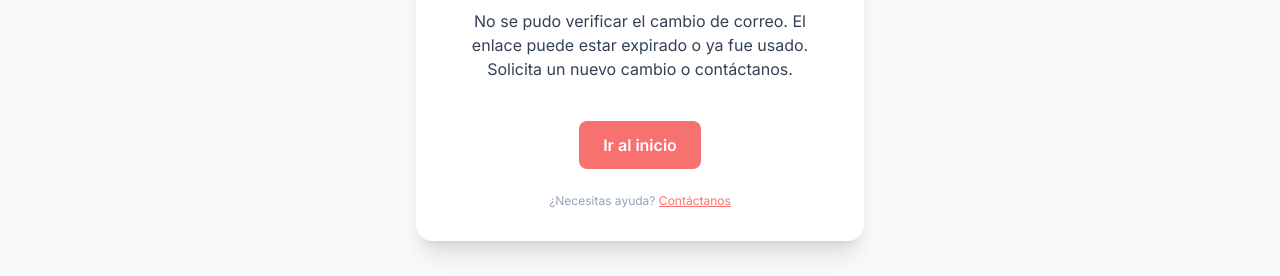
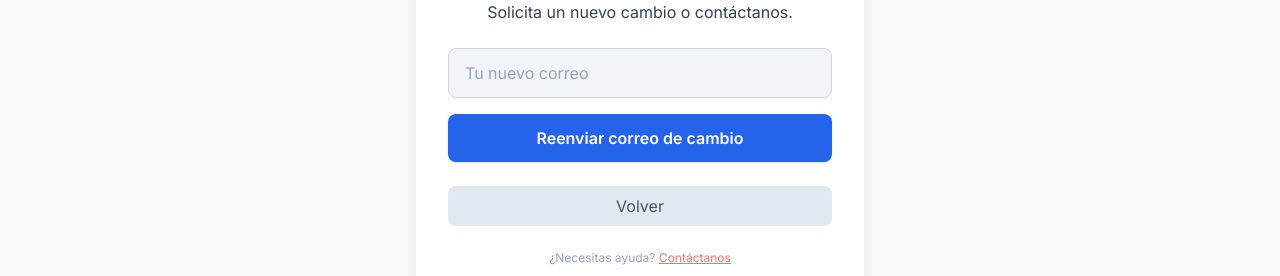
Before and after one commit to 4NDR3S-01/StyleHub, a Next.js app: page /change-email in a window 1280 px wide. Shown: the part 382-658 px from the top of the page. Built offline with nearby package versions, Linux system fonts and the light colour scheme; no server answers.

Commit message:
agregar funcionalidad para reenviar correos en las páginas de cambio de correo, confirmación y restablecimiento de contraseña

```diff
--- a/src/app/change-email/page.tsx
+++ b/src/app/change-email/page.tsx
@@ -7,9 +7,11 @@ import supabase from "@/lib/supabaseClient";
 function ChangeEmailPageContent() {
   const searchParams = useSearchParams();
   const [status, setStatus] = React.useState<'pending'|'success'|'error'>('pending');
+  const [showResend, setShowResend] = React.useState(false);
+  const [emailToResend, setEmailToResend] = React.useState("");
+  const [resendMsg, setResendMsg] = React.useState("");
 
   React.useEffect(() => {
-    // Obtener token y email de query o hash
     let token = searchParams.get("token");
     let email = searchParams.get("email");
     if (typeof window !== "undefined" && (!token || !email) && window.location.hash) {
@@ -22,6 +24,7 @@ function ChangeEmailPageContent() {
     }
     if (!token || !email) {
       setStatus('error');
+      setShowResend(true);
       return;
     }
     // Confirmar cambio de email con Supabase
@@ -29,19 +32,22 @@ function ChangeEmailPageContent() {
       try {
         const { error } = await supabase.auth.verifyOtp({
           type: 'email_change',
-          token: token!,
-          email: email!
+          token,
+          email
         });
         if (error) {
           setStatus('error');
+          setShowResend(true);
         } else {
           setStatus('success');
         }
       } catch {
         setStatus('error');
+        setShowResend(true);
       }
     };
     confirm();
+    // eslint-disable-next-line
   }, [searchParams]);
 
   // Redirección automática tras éxito
@@ -53,6 +59,24 @@ function ChangeEmailPageContent() {
       return () => clearTimeout(timeout);
     }
   }, [status]);
+
+  // Manejar reenvío de correo
+  const handleResend = async (e: React.FormEvent) => {
+    e.preventDefault();
+    setResendMsg("");
+    if (!emailToResend) {
+      setResendMsg("Debes ingresar tu nuevo correo.");
+      return;
+    }
+    // El tipo debe ser 'email_change'
+    const { error } = await supabase.auth.resend({ type: 'email_change', email: emailToResend });
+    if (error) {
+      setResendMsg("No se pudo reenviar el correo. Intenta más tarde o contáctanos.");
+    } else {
+      setResendMsg("Correo para cambio reenviado. Revisa tu bandeja de entrada.");
+      setShowResend(false);
+    }
+  };
 
   return (
     <div className="min-h-screen flex items-center justify-center bg-slate-50">
@@ -76,7 +100,35 @@ function ChangeEmailPageContent() {
           <>
             <h1 className="text-3xl font-bold text-red-400 mb-4">Error al confirmar</h1>
             <p className="text-slate-700 mb-6">No se pudo verificar el cambio de correo. El enlace puede estar expirado o ya fue usado.<br />Solicita un nuevo cambio o contáctanos.</p>
-            <a href="/" className="btn bg-red-400 text-white font-semibold px-6 py-3 rounded-lg inline-block mt-4 hover:bg-red-500 transition">Ir al inicio</a>
+            {!showResend && (
+              <a href="/" className="btn bg-red-400 text-white font-semibold px-6 py-3 rounded-lg inline-block mt-4 hover:bg-red-500 transition">Ir al inicio</a>
+            )}
+            {showResend && (
+              <form onSubmit={handleResend} className="flex flex-col gap-4 mt-4">
+                <input
+                  type="email"
+                  placeholder="Tu nuevo correo"
+                  value={emailToResend}
+                  onChange={e => setEmailToResend(e.target.value)}
+                  className="w-full px-4 py-3 border border-slate-300 rounded-lg bg-slate-100 text-slate-800 placeholder-slate-400 focus:outline-none focus:border-blue-400 focus:ring-2 focus:ring-blue-400"
+                  required
+                />
+                <button
+                  type="submit"
+                  className="w-full bg-blue-600 text-white py-3 rounded-lg font-semibold hover:bg-blue-700 transition-colors shadow"
+                >
+                  Reenviar correo de cambio
+                </button>
+                {resendMsg && <div className="text-xs text-green-500 mt-2">{resendMsg}</div>}
+                <button
+                  type="button"
+                  className="w-full mt-2 bg-slate-200 text-slate-600 py-2 rounded-lg hover:bg-slate-300 transition"
+                  onClick={() => setShowResend(false)}
+                >
+                  Volver
+                </button>
+              </form>
+            )}
           </>
         )}
         <p className="text-xs mt-6 text-slate-400">¿Necesitas ayuda? <a href="mailto:soporte@stylehub.com" className="underline text-red-400">Contáctanos</a></p>
--- a/src/app/confirm-email/page.tsx
+++ b/src/app/confirm-email/page.tsx
@@ -12,41 +12,42 @@ function ConfirmEmailPageContent() {
   const [resendMsg, setResendMsg] = React.useState<string>("");
   const [token, setToken] = React.useState<string | null>(null);
   const [email, setEmail] = React.useState<string | null>(null);
+  const [showEmailInput, setShowEmailInput] = React.useState(false);
 
   useEffect(() => {
-    // Primero intenta obtener de la query
     let _token = searchParams.get("token");
     let _email = searchParams.get("email");
 
     // Si no están, intenta obtener del hash
-    if (!_token || !_email) {
+    if (!_token) {
       if (typeof window !== "undefined" && window.location.hash) {
         const hashParams = new URLSearchParams(window.location.hash.replace('#', ''));
-        // Supabase envía access_token y type
         _token = hashParams.get("access_token");
         _email = hashParams.get("email");
-        // Si no hay email, intenta obtenerlo del contexto (no siempre está en el hash)
-        if (!_email && hashParams.get("user_metadata.email")) {
-          _email = hashParams.get("user_metadata.email");
-        }
       }
     }
     setToken(_token);
     setEmail(_email);
-    if (!_token || !_email) {
+    if (!_token) {
       setStatus('unauthorized');
       setEmailToResend(null);
       return;
     }
-    setEmailToResend(_email);
+    if (_email) setEmailToResend(_email);
+
     // Confirmar email con Supabase
     const confirm = async () => {
       try {
-        const { error } = await supabase.auth.verifyOtp({ type: 'email', token: _token!, email: _email! });
-        if (error) {
+        // Puede que el email no esté, Supabase lo requiere pero a veces igual funciona solo con token
+        if (_email) {
+          const { error } = await supabase.auth.verifyOtp({ type: 'email', token: _token, email: _email });
+          if (error) {
+            setStatus('error');
+          } else {
+            setStatus('success');
+          }
+        } else {
           setStatus('error');
-        } else {
-          setStatus('success');
         }
       } catch {
         setStatus('error');
@@ -66,10 +67,15 @@ function ConfirmEmailPageContent() {
   }, [status]);
 
   // Función para reenviar correo de verificación
-  const handleResend = async () => {
+  const handleResend = async (providedEmail?: string) => {
     setResendMsg("");
-    if (!emailToResend) return;
-    const { error } = await supabase.auth.resend({ type: 'signup', email: emailToResend });
+    const emailToSend = providedEmail || emailToResend;
+    if (!emailToSend) {
+      setShowEmailInput(true);
+      return;
+    }
+    setShowEmailInput(false);
+    const { error } = await supabase.auth.resend({ type: 'signup', email: emailToSend });
     if (error) {
       setResendMsg("No se pudo reenviar el correo. Intenta más tarde o contáctanos.");
     } else {
@@ -106,7 +112,20 @@ function ConfirmEmailPageContent() {
           <>
             <h1 className="text-3xl font-bold text-red-400 mb-4">Error al confirmar</h1>
             <p className="text-slate-700 mb-6">No se pudo verificar tu correo. El enlace puede estar expirado o ya fue usado.<br />Solicita un nuevo correo de verificación o contáctanos.</p>
-            <button onClick={handleResend} className="btn bg-blue-600 text-white font-semibold px-6 py-3 rounded-lg inline-block mt-4 hover:bg-blue-700 transition">Reenviar correo</button>
+            {!showEmailInput && emailToResend && (
+              <button onClick={() => handleResend()} className="btn bg-blue-600 text-white font-semibold px-6 py-3 rounded-lg inline-block mt-4 hover:bg-blue-700 transition">Reenviar correo</button>
+            )}
+            {(showEmailInput || !emailToResend) && (
+              <form onSubmit={e => {
+                e.preventDefault();
+                const val = (e.target as any).email.value;
+                setEmailToResend(val);
+                handleResend(val);
+              }}>
+                <input name="email" type="email" required placeholder="Tu email" className="input px-4 py-2 rounded-lg border border-slate-300 mb-2" />
+                <button type="submit" className="btn bg-blue-600 text-white font-semibold px-6 py-3 rounded-lg inline-block mt-2 hover:bg-blue-700 transition">Enviar enlace</button>
+              </form>
+            )}
             {resendMsg && <div className="text-xs text-green-500 mt-2">{resendMsg}</div>}
             <Link href="/" className="btn bg-red-400 text-white font-semibold px-6 py-3 rounded-lg inline-block mt-4 hover:bg-red-500 transition">Ir al inicio</Link>
           </>
--- a/src/app/reset-password/page.tsx
+++ b/src/app/reset-password/page.tsx
@@ -10,7 +10,11 @@ function ResetPasswordPageContent() {
   const [error, setError] = useState("");
   const [success, setSuccess] = useState(false);
   const [loading, setLoading] = useState(false);
+  const [showResend, setShowResend] = useState(false);
+  const [emailToResend, setEmailToResend] = useState("");
+  const [resendMsg, setResendMsg] = useState("");
   const searchParams = useSearchParams();
+
   // Obtener token y email de query o hash
   let token = searchParams.get("token");
   let email = searchParams.get("email");
@@ -26,6 +30,7 @@ function ResetPasswordPageContent() {
   useEffect(() => {
     if (!token || !email) {
       setError("Token o correo inválido. Verifica el enlace de tu correo.");
+      setShowResend(true);
     }
   }, [token, email]);
 
@@ -55,6 +60,7 @@ function ResetPasswordPageContent() {
     }
     if (!token || !email) {
       setError("Token o correo inválido.");
+      setShowResend(true);
       return;
     }
     setLoading(true);
@@ -63,6 +69,7 @@ function ResetPasswordPageContent() {
     if (verifyError) {
       setLoading(false);
       setError(verifyError.message);
+      setShowResend(true);
       return;
     }
     // Si la verificación fue exitosa, actualiza la contraseña
@@ -73,6 +80,23 @@ function ResetPasswordPageContent() {
       return;
     }
     setSuccess(true);
+  };
+
+  // Manejar reenvío de correo
+  const handleResend = async (e: React.FormEvent) => {
+    e.preventDefault();
+    setResendMsg("");
+    if (!emailToResend) {
+      setResendMsg("Debes ingresar tu correo.");
+      return;
+    }
+    const { error } = await supabase.auth.resetPasswordForEmail(emailToResend);
+    if (error) {
+      setResendMsg("No se pudo reenviar el correo. Intenta más tarde o contáctanos.");
+    } else {
+      setResendMsg("Correo de recuperación reenviado. Revisa tu bandeja de entrada.");
+      setShowResend(false);
+    }
   };
 
   return (
@@ -86,6 +110,8 @@ function ResetPasswordPageContent() {
             <span className="block text-xs text-slate-400 mt-2">Serás redirigido automáticamente...</span>
           </>
         ) : (
+          <>
+            {!showResend ? (
               <form onSubmit={handleSubmit} className="flex flex-col gap-4">
                 <input
                   type="password"
@@ -112,8 +138,52 @@ function ResetPasswordPageContent() {
                 >
                   {loading ? "Actualizando..." : "Restablecer contraseña"}
                 </button>
-            {error && <div className="text-xs text-red-400 mt-2">{error}</div>}
+                {error && (
+                  <div className="text-xs text-red-400 mt-2">
+                    {error}
+                    {error.toLowerCase().includes("expired") || error.toLowerCase().includes("invalid") ? (
+                      <div className="text-xs text-blue-500 mt-2">
+                        ¿Necesitas un nuevo enlace?{" "}
+                        <button
+                          type="button"
+                          className="underline text-blue-700"
+                          onClick={() => setShowResend(true)}
+                        >
+                          Haz clic aquí
+                        </button>{" "}
+                        para solicitar otro.
+                      </div>
+                    ) : null}
+                  </div>
+                )}
               </form>
+            ) : (
+              <form onSubmit={handleResend} className="flex flex-col gap-4 mt-4">
+                <input
+                  type="email"
+                  placeholder="Ingresa tu correo"
+                  value={emailToResend}
+                  onChange={e => setEmailToResend(e.target.value)}
+                  className="w-full px-4 py-3 border border-slate-300 rounded-lg bg-slate-100 text-slate-800 placeholder-slate-400 focus:outline-none focus:border-blue-400 focus:ring-2 focus:ring-blue-400"
+                  required
+                />
+                <button
+                  type="submit"
+                  className="w-full bg-blue-600 text-white py-3 rounded-lg font-semibold hover:bg-blue-700 transition-colors shadow"
+                >
+                  Reenviar correo de recuperación
+                </button>
+                {resendMsg && <div className="text-xs text-green-500 mt-2">{resendMsg}</div>}
+                <button
+                  type="button"
+                  className="w-full mt-2 bg-slate-200 text-slate-600 py-2 rounded-lg hover:bg-slate-300 transition"
+                  onClick={() => setShowResend(false)}
+                >
+                  Volver
+                </button>
+              </form>
+            )}
+          </>
         )}
         <p className="text-xs mt-6 text-slate-400">¿Necesitas ayuda? <a href="mailto:soporte@stylehub.com" className="underline text-red-400">Contáctanos</a></p>
       </div>
```
Lines whose indentation alone changed are shown as unchanged.
